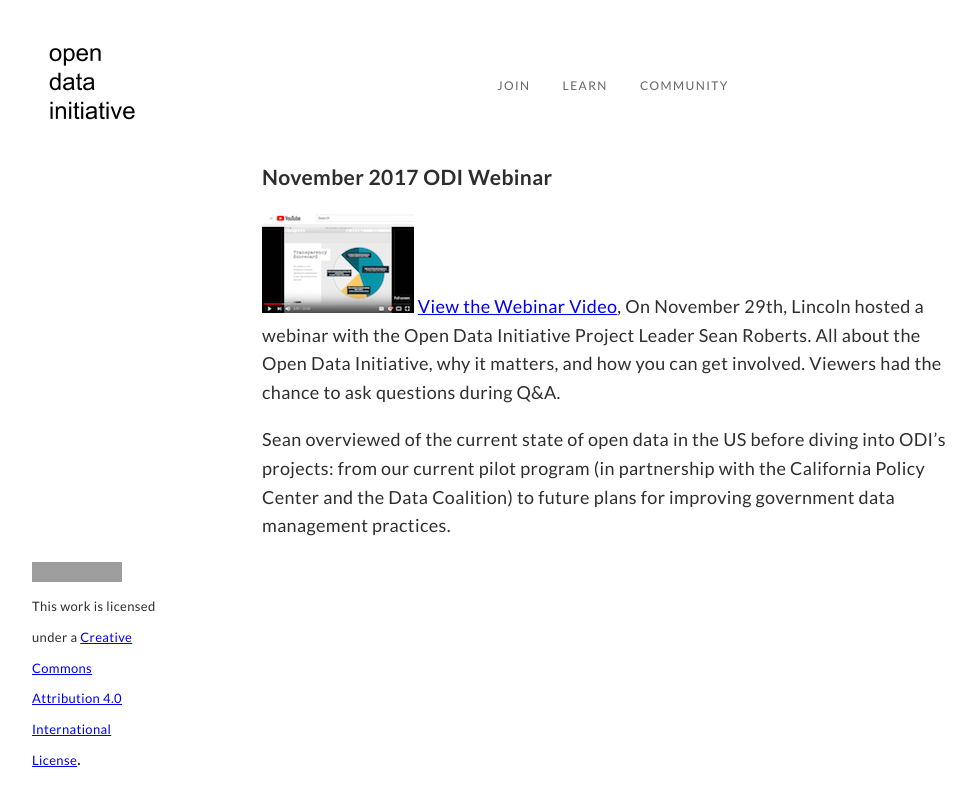
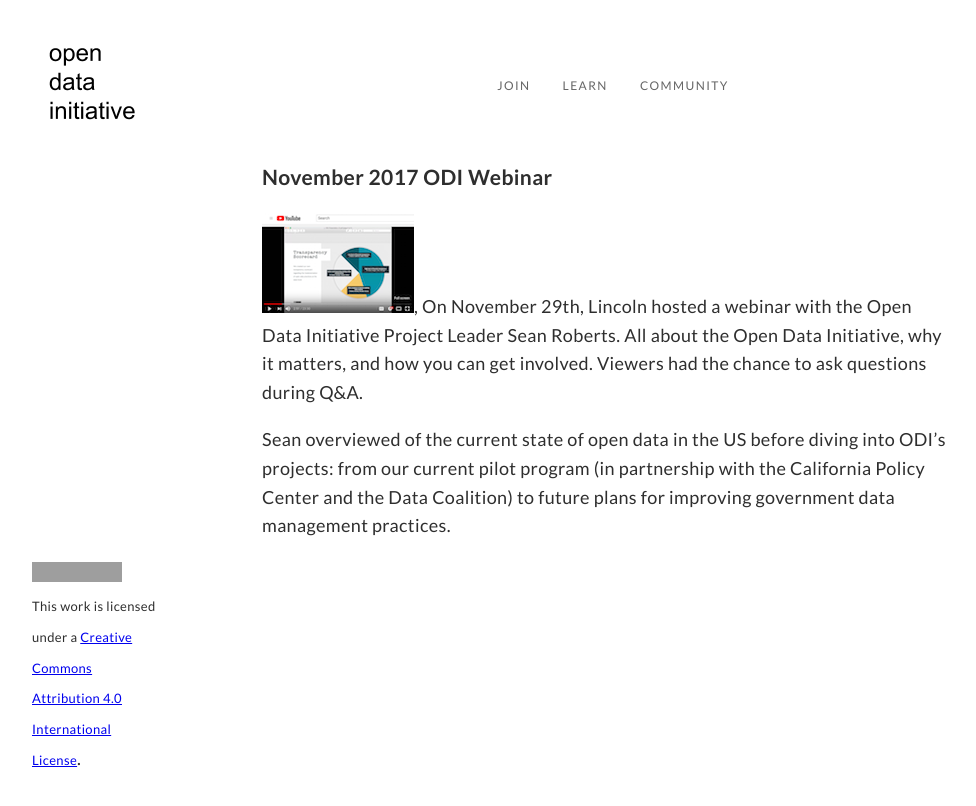
Before and after one commit to opendatainitiative/opendatainitiative.github.io, a Jekyll site: the page built from _posts/2017-11-19-odi-webinar.md, in a window 1280 px wide. Shown: the top 806 px of the page, without its empty margins (35-1011 px from the left). Built offline with Jekyll 4.4.1, drawn with Linux system fonts in a browser that asks for light colours; grey boxes are pictures that could not be loaded.

Commit message:
remove duplicate URL  error 29nov event

```diff
--- a/_posts/2017-11-19-odi-webinar.md
+++ b/_posts/2017-11-19-odi-webinar.md
@@ -7,9 +7,7 @@ categories: events
 ### November 2017 ODI Webinar
 <a href="https://youtu.be/YTdjd6cZm0M" target="_blank">
 <img src="{{'/assets/img/29nov17-webinar-screengrab.png'}}"
-alt="29nov17-webinar"></a>
-<a href="https://youtu.be/YTdjd6cZm0M" target="_blank">
-View the Webinar Video</a>,
+alt="29nov17-webinar"></a>,
 On November 29th, Lincoln hosted a webinar with the Open Data Initiative
 Project Leader Sean Roberts. All about the Open Data Initiative, why it
 matters, and how you can get involved. Viewers had the chance to
```
